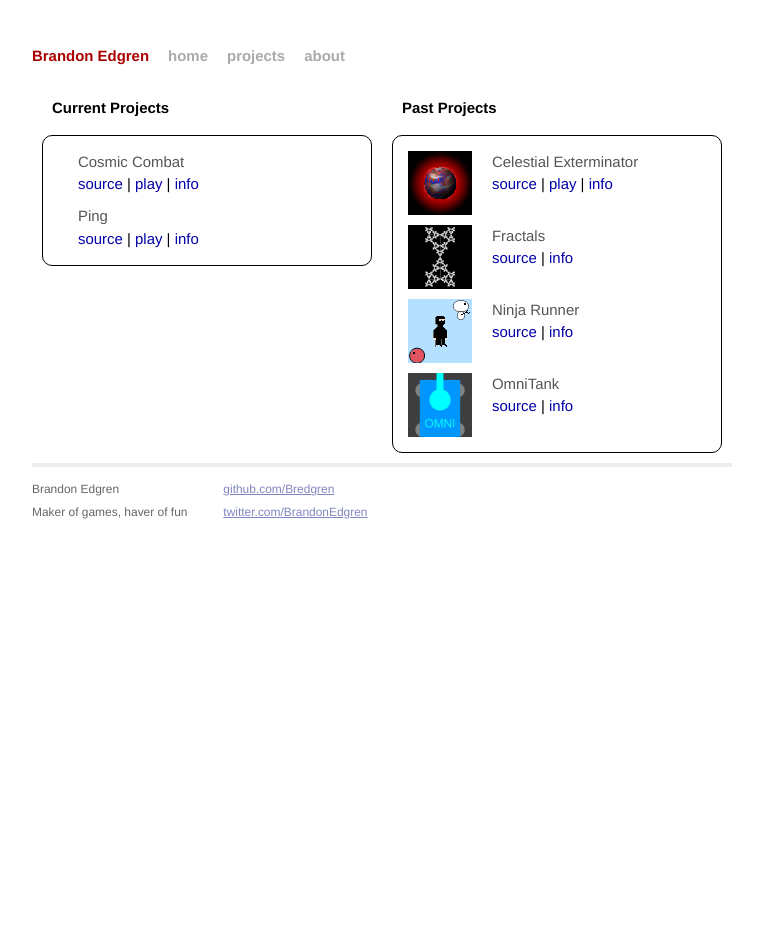
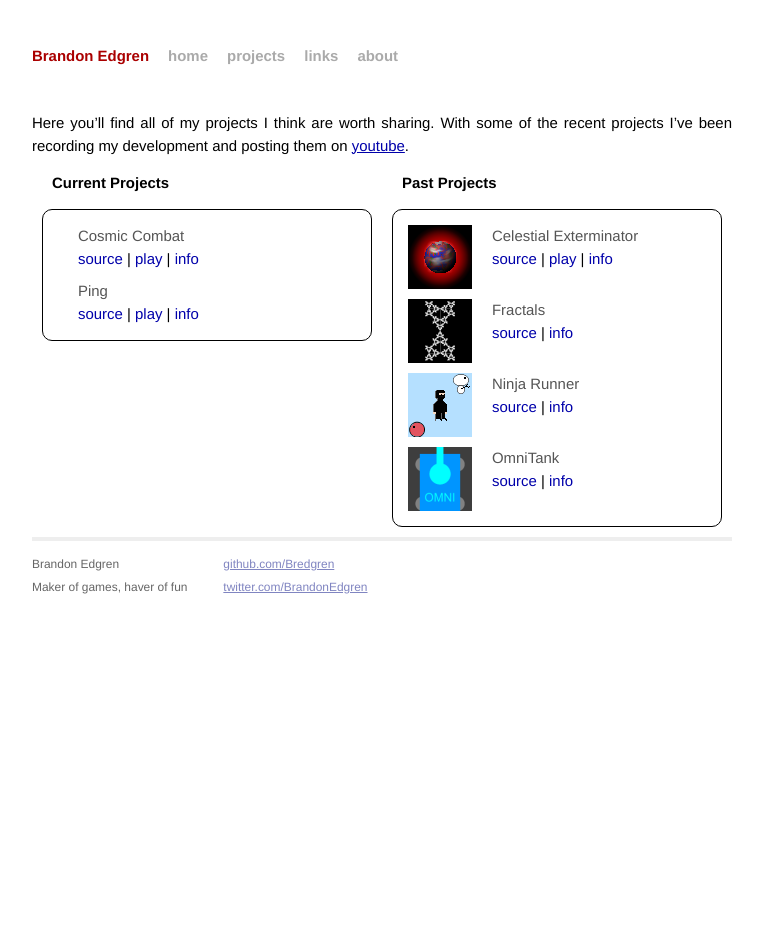
Before and after one commit to Bredgren/Bredgren.github.io, a Jekyll site: the page built from projects/index.markdown, in a window 1280 px wide. Shown: the whole page, without its empty margins (258-1021 px from the left). Built offline with Jekyll 4.4.1, drawn with Linux system fonts in a browser that asks for light colours; Markdown is read by kramdown in place of the engine named in the settings.

```diff
--- a/_includes/project_item.html
+++ b/_includes/project_item.html
@@ -1,5 +1,5 @@
 <li>
-  {% if {{include.proj.img %}
+  {% if include.proj.img %}
   <a href="{{ include.proj.page }}">
     <img src="/assets/{{ include.proj.img }}" alt="project image" width="64" height="64">
   </a>
@@ -7,13 +7,21 @@
   <div class="project-item">
     <a class="project-link" href="{{ include.proj.page }}"><h2>{{ include.proj.name }}</h2></a>
     <span class="project-links">
-      {% if {{include.proj.src}} %}
-      <a href="{{ include.proj.src }}">source</a> |
-      {% endif %}
-      {% if {{include.proj.play}} %}
-      <a href="{{ include.proj.play }}">play</a> |
-      {% endif %}
-      <a href="{{ include.proj.page }}">info</a>
+      <ul class="link-list">
+        {% if include.proj.src %}
+        <li class="first">
+          <a href="{{ include.proj.src }}">source</a>
+        </li>
+        {% endif %}
+        {% if include.proj.play %}
+        <li>
+          <a href="{{ include.proj.play }}">play</a>
+        </li>
+        {% endif %}
+        <li>
+          <a href="{{ include.proj.page }}">info</a>
+        </li>
+      </ul>
     </span>
   </div>
   <div class="clear"></div>
--- a/_layouts/default.html
+++ b/_layouts/default.html
@@ -20,6 +20,7 @@
             <h1 class="title"><a href="/">{{ site.name }}</a></h1>
             <a class="extra" href="/">home</a>
             <a class="extra" href="/projects">projects</a>
+            <a class="extra" href="/links">links</a>
             <a class="extra" href="/about">about</a>
           </div>
 
--- a/about/index.markdown
+++ b/about/index.markdown
@@ -8,6 +8,6 @@ About
 
 Hello there and welcome to my website! I'm using this site as a blog and as a place to display all my neat games and other projects.
 
-My name is Brandon Edgren. I'll be graduateing in June with degree in Computer Engineering from the University of Washington. Then I'll be starting a Software Engineering position at [Arista Networks](http://www.aristanetworks.com/).
+My name is Brandon Edgren. I'll be graduating in June with degree in Computer Engineering from the University of Washington. Then I'll be starting a Software Engineering position at [Arista Networks](http://www.aristanetworks.com/).
 
-My primary hobbies are making/playing games, rock climbing, and piano. I've been making games pretty much ever since I started learning programming in 2009. School and other things made it very difficult for me to actually complete most of my projects however. But things have changed and I plan to be much better about it. I got into rock climbing sometime around 2005 and it's the only sport I truly enjoy doing. Almost all of my climbing is indoors because it's not the adventure that appeals most to me, it's the physical and mental challenge of the climbing itself, and climbing indoors is much more convienent. I'm mostly self-taught at the piano so I'm really not that great, but since I've started practicing regularly I've been improving rapidly.
+My primary hobbies are making/playing games, rock climbing, and piano. I've been making games pretty much ever since I started learning programming in 2009. School and other things made it very difficult for me to actually complete most of my projects however. But things have changed and I plan to be much better about it. I got into rock climbing sometime around 2005 and it's the only sport I truly enjoy doing. Almost all of my climbing is indoors because it's not the adventure that appeals most to me, it's the physical and mental challenge of the climbing itself, and climbing indoors is much more convenient. I'm mostly self-taught at the piano so I'm really not that great, but since I've started practicing regularly I've been improving rapidly.
--- a/css/main.css
+++ b/css/main.css
@@ -28,6 +28,8 @@ p { margin: 1em 0; }
 a         { color: #00a; }
 a:hover   { color: #000; }
 a:visited { color: #a0a; }
+
+ul { margin-left: 20px; }
 
 /*****************************************************************************/
 /*
@@ -182,7 +184,7 @@ ul.project-list {
     margin: 10px;
 }
 
-ul.project-list li {
+ul.project-list > li {
     padding: 5px;
 }
 
@@ -212,7 +214,7 @@ a.project-link:hover {
     float: left;
 }
 
-.project-list li:hover {
+.project-list > li:hover {
     border: 1px solid #888;
 }
 
@@ -225,6 +227,23 @@ a.project-link:hover {
     font-weight: bold;
 }
 
+ul.link-list {
+    list-style: none;
+    margin: 0;
+}
+
+ul.link-list > li {
+    display: inline;
+}
+
+ul.link-list > li:before {
+    content: "|"
+}
+
+ul.link-list > li.first:before {
+    content: " "
+}
+
 .clear {
     clear: both;
 }
--- a/projects/Ping/index.html
+++ /dev/null
@@ -1,6 +0,0 @@
----
-layout: default
-project_template: project_item.html
----
-
-<h1>Ping</h1>
--- a/projects/index.html
+++ b/projects/index.markdown
@@ -2,6 +2,8 @@
 layout: default
 project_template: project_item.html
 ---
+
+Here you'll find all of my projects I think are worth sharing. With some of the recent projects I've been recording my development and posting them on [youtube](https://www.youtube.com/channel/UCfgnY89MkCnR1Q0p-YpTyXg).
 
 <div id="project-container">
   <div class="project-list-div">
```
Also changed, not shown: _data/projects.yml (+39 -25 lines), _includes/project_links.html (added, +14 -0 lines), links/index.markdown (added, +8 -0 lines), projects/Ping/index.markdown (added, +10 -0 lines).
